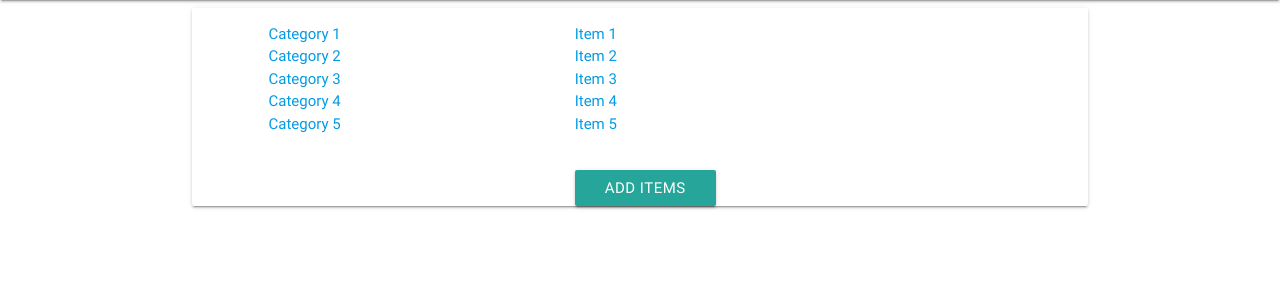
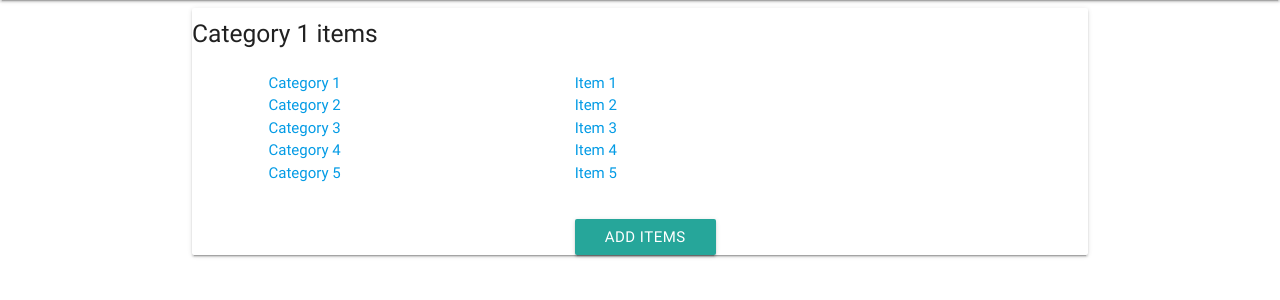
Before and after one commit to nimitbhargava/open-catalog, a Flask app: page /catalog/1 in a window 1280 px wide; the page is wider, and only the part inside the window is pictured. Shown: the part 64-364 px from the top of that part. Run offline with Flask 2, Linux system fonts and the light colour scheme.

Commit message:
Included header on the items page

```diff
--- a/templates/items.html
+++ b/templates/items.html
@@ -2,6 +2,9 @@
 {% block content %}
     <div class="card">
         <div class="row">
+            <div class="col s12">
+                <h5>Category 1 items</h5>
+            </div>
             <div class="col s12 m4 offset-m1">
                 <ul>
                     <li><a href="#!">Category 1</a></li>
```
